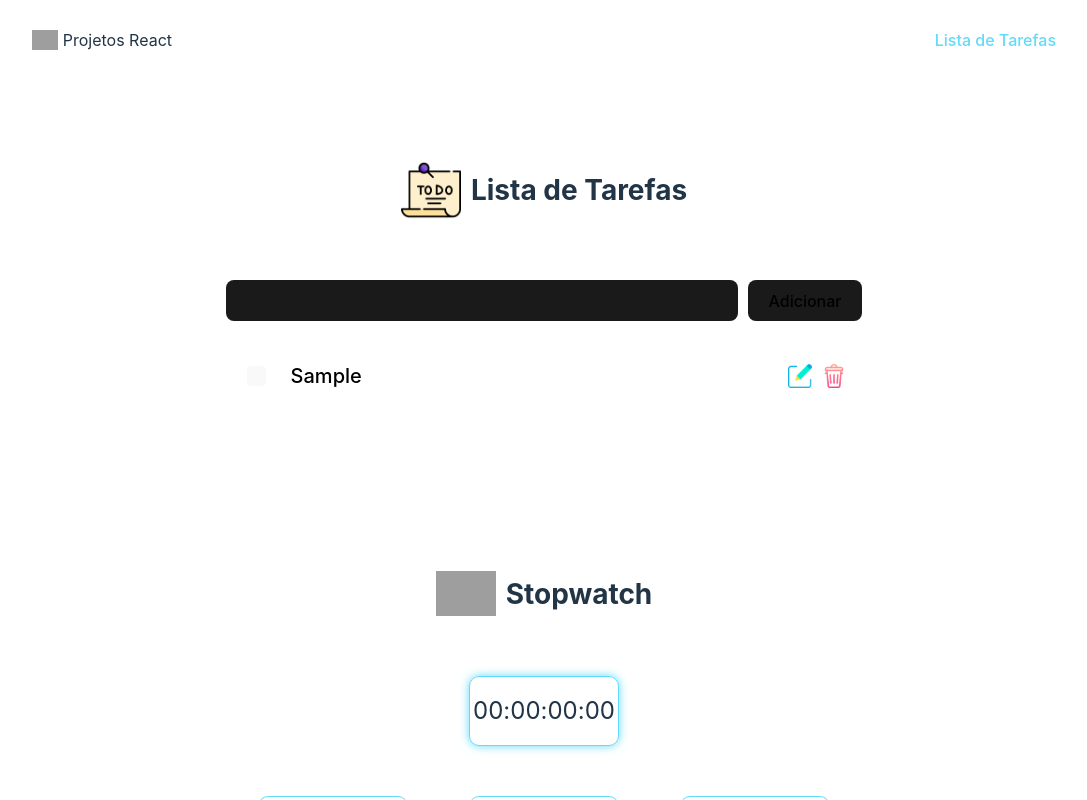
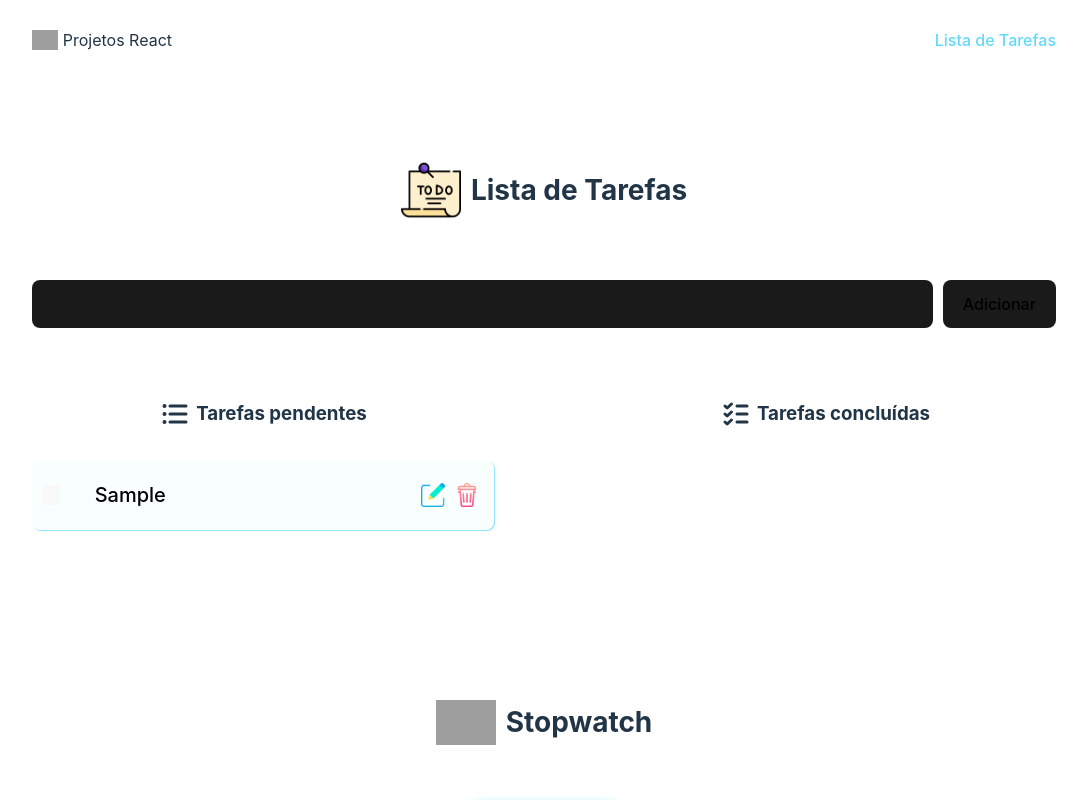
Before and after one commit to hortenciacortes/simple-react-projects, a React (Vite) app: page / in a window 1280 px wide. Both pictures are taken after typing "Sample" into the empty fields and a click on the button "Adicionar". Shown: the top 800 px of the page, without its empty margins (96-1183 px from the left). Built offline with nearby package versions, Linux system fonts and the light colour scheme; grey boxes are pictures that could not be loaded.

Commit message:
add react-uuid, phosphor icons and new layout with pending tasks and checked tasks

```diff
--- a/package.json
+++ b/package.json
@@ -15,6 +15,7 @@
     "react": "^18.2.0",
     "react-dom": "^18.2.0",
     "react-timer-hook": "^3.0.5",
+    "react-uuid": "^1.0.3",
     "sass": "^1.54.5"
   },
   "devDependencies": {
--- a/src/components/ToDoList/ListItem/index.jsx
+++ b/src/components/ToDoList/ListItem/index.jsx
@@ -7,30 +7,30 @@ export function ListItem({ task, indexItem, isChecked, list, setList }) {
   const [updateTask, setUpdateTask] = useState(task);
 
   function handleEdit(id) {
-    document.querySelectorAll('input[type="text"].input-task').forEach((item, i) => {
+    document.querySelectorAll('input[type="text"].input-task').forEach((item) => {
       item.readOnly = true
-      item.style = `border-color: transparent; text-decoration: ${list[i].isChecked ? 'line-through' : 'none'}`;
+      item.style = 'border-color: transparent';
       item.parentElement.classList.remove('message');
     })
     handleInput(id, true);
   }
 
   function handleInput(id, isEdit) {
-    const inputSelected = document.getElementById(id)
+    const inputSelected = document.getElementById(id);
     inputSelected.parentElement.classList.toggle('message');
     inputSelected.readOnly = !isEdit;
     inputSelected.focus();
-    inputSelected.style = `border-color: ${isEdit ? '#58c4e2' : 'transparent'}; text-decoration: ${list[id].isChecked ? 'line-through' : 'none'}`
+    inputSelected.style = `border-color: ${isEdit ? '#468a9d63' : 'transparent'}`;
   }
 
   function handleKeyUp(e, id) {
     if (e.code === 'Enter' || e.code === 'NumpadEnter') {
-      const newList = list.map((item, index) => {
-        updateTask === '' && id === index && setUpdateTask(item.task);
+      const newList = list.map((item) => {
+        updateTask === '' && item.id === id && setUpdateTask(item.task);
 
         return {
           id: item.id,
-          task: id === index ? updateTask : item.task,
+          task: item.id === id ? updateTask : item.task,
           isChecked: item.isChecked
         }
       })
@@ -41,8 +41,7 @@ export function ListItem({ task, indexItem, isChecked, list, setList }) {
   }
 
   function handleDelete(id) {
-    console.log(id)
-    const newList = list.filter((item, index) => index !== id).map((item) => {
+    const newList = list.filter((item) => item.id !== id).map((item) => {
       return {
         id: item.id,
         task: item.task,
@@ -53,27 +52,24 @@ export function ListItem({ task, indexItem, isChecked, list, setList }) {
   }
 
   function handleCheck(isChecked, id) {
-    const newList = list.map((item, index) => {
+    const newList = list.map((item) => {
       return {
         id: item.id,
         task: item.task,
-        isChecked: index == id ? isChecked : item.isChecked
+        isChecked: item.id == id ? isChecked : item.isChecked
       }
     })
     setList(newList);
   }
 
   return (
-    <div className='all-tasks'>
-      <div className='task'>
+    <div className={isChecked ? 'task isChecked' : 'task'}>
+
       <div className='inputs'>
         <input
           type="text" value={updateTask} className="input input-task" id={indexItem}
           readOnly
-            style={{
-              textDecoration: isChecked ? 'line-through' : 'none',
-              borderColor: 'transparent'
-            }}
+          style={{borderColor: 'transparent'}}
           onChange={e => setUpdateTask(e.target.value)}
           onKeyUp={e => handleKeyUp(e, indexItem)}
         />
@@ -83,7 +79,7 @@ export function ListItem({ task, indexItem, isChecked, list, setList }) {
           onCheckedChange={(checked) => handleCheck(checked, indexItem) }
         >
           <Checkbox.Indicator>
-              {isChecked === true && <Check className="checkbox-icon" weight="bold" />}
+            {isChecked && <Check className="checkbox-icon" weight="bold" />}
           </Checkbox.Indicator>
         </Checkbox.Root>
       </div>
@@ -92,6 +88,5 @@ export function ListItem({ task, indexItem, isChecked, list, setList }) {
         <img src="src/assets/delete.png" alt="Icone de exclusão" onClick={ () => handleDelete(indexItem) } />
       </div>
     </div>
-    </div>
   )
 }
--- a/src/components/ToDoList/ListItem/styles.scss
+++ b/src/components/ToDoList/ListItem/styles.scss
@@ -1,15 +1,21 @@
-.all-tasks {
-  display: flex;
-  flex-direction: column;
-  justify-content: center;
-  align-items: center;
-  padding-top: 20px;
+
 
   .task {
     display: flex;
     align-items: center;
     justify-content: space-between;
-    width: 60%;
+    width: 100%;
+    background-color: #61dafb0a;
+    border-radius: 8px;
+    margin: 10px 0px;
+    padding: 0px 10px;
+    box-shadow: 1px 1px 1px#61dafbb9;
+
+    &.isChecked {
+      .input-task {
+        text-decoration: line-through;
+      }
+    }
 
     div.inputs {
       display: flex;
@@ -17,13 +23,12 @@
       align-items: center;
       justify-content: start;
       font-size: 20px;
-      padding: 10px;
       position: relative;
 
       &.message::before {
         content: 'Aperte enter para salvar';
         position: absolute;
-        top: 60px;
+        top: 36px;
         font-size: 14px;
         right: 30px;
         color: mediumaquamarine;
@@ -32,6 +37,10 @@
       &, input.input {
         width: 100%;
         background-color: transparent;
+      }
+
+      input.input {
+        margin: 10px;
       }
 
       .checkbox {
@@ -59,4 +68,3 @@
       }
     }
   }
-}
--- a/src/projects/ToDoList/index.jsx
+++ b/src/projects/ToDoList/index.jsx
@@ -1,10 +1,32 @@
-import { useState } from 'react';
+import { useState, useEffect } from 'react';
+import uuid from 'react-uuid';
+import { ListChecks, ListBullets } from 'phosphor-react';
+
 import { ListItem } from '../../components/ToDoList/ListItem';
 import { Storage } from '../../storage';
 import './styles.scss';
 
 export function ToDoList() {
-  const [list, setList] = useState(Storage.get());
+  const [list, setList] = useState(Storage.get('tasksList'));
+  const [listChecked, setListChecked] = useState([]);
+  const [listToDo, setListToDo] = useState([]);
+
+  useEffect(() => {
+    function handleList() {
+      setListChecked([]);
+      setListToDo([]);
+
+      list.map(item => {
+        if(item.isChecked) {
+          setListChecked(prevent => [...prevent, item]);
+        }else {
+          setListToDo(prevent => [...prevent, item]);
+        }
+      })
+    }
+
+    handleList()
+  }, [list])
 
   function addNewTask(e) {
     e.preventDefault();
@@ -13,7 +35,7 @@ export function ToDoList() {
       if (inputValue.value !== '') {
         const newTask = inputValue.value;
         setList(prevent => [...prevent, {
-          id: list.length ===  0 ? 0 : list[list.length -1].id + 1,
+          id: uuid(),
           task: newTask,
           isChecked: false
         }]);
@@ -26,7 +48,6 @@ export function ToDoList() {
   }
 
   Storage.set('tasksList', list)
-  console.log(list)
 
   return (
     <section className='container'>
@@ -35,7 +56,6 @@ export function ToDoList() {
         <h2>Lista de Tarefas</h2>
       </div>
 
-    <div className='list-item'>
       <div className='new-task'>
         <input
           type='text' className='input'
@@ -43,14 +63,41 @@ export function ToDoList() {
         />
         <button className='submit' onClick={addNewTask}>Adicionar</button>
       </div>
-      {list.map((item, index) => (
-        <ListItem key={item.id}
-          task={item.task} indexItem={index}
-          isChecked={item.isChecked}
-          list={list}
-          setList={setList}
-        />
-      ))}
+
+    <div className='list-item'>
+      <div className='contain-tasks'>
+        <div className='all-tasks'>
+          <h3>
+            <ListBullets size={32} weight="bold" />
+            Tarefas pendentes
+          </h3>
+
+          {listToDo.map((item, index) => (
+            <ListItem key={item.id}
+              task={item.task} indexItem={item.id}
+              isChecked={false}
+              list={list}
+              setList={setList}
+            />
+          ))}
+        </div>
+
+        <div className='all-tasks'>
+          <h3>
+            <ListChecks size={32} weight="bold" />
+            Tarefas concluídas
+          </h3>
+
+          {listChecked.map((item) => (
+            <ListItem key={item.id}
+              task={item.task} indexItem={item.id}
+              isChecked={true}
+              list={list}
+              setList={setList}
+            />
+          ))}
+        </div>
+      </div>
     </div>
     </section>
   )
--- a/src/projects/ToDoList/styles.scss
+++ b/src/projects/ToDoList/styles.scss
@@ -14,9 +14,39 @@
     }
   }
 
+  .contain-tasks {
+    display: flex;
+    gap: 100px;
+
+    .all-tasks {
+      display: flex;
+      flex-direction: column;
+      align-items: center;
+      width: 100%;
+      margin-top: 50px;
+
+      h3 {
+        display: flex;
+        align-items: center;
+        gap: 5px;
+        margin: 20px 0px;
+      }
+    }
+  }
+
   .new-task {
     display: flex;
     justify-content: center;
     align-items: center;
+    width: 100%;
+
+    input {
+      width: 100%;
+    }
+
+    input, button {
+      padding-top: 0.8em;
+      padding-bottom: 0.8em;
+    }
   }
 }
```
Also changed, not shown: 1 other file (tests, documents, lock files or other folders). Lines whose indentation alone changed are shown as unchanged.
